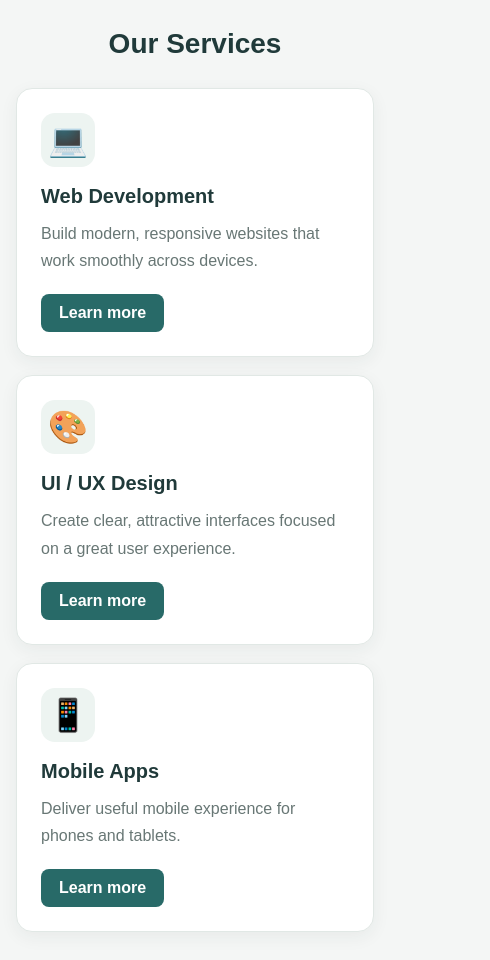
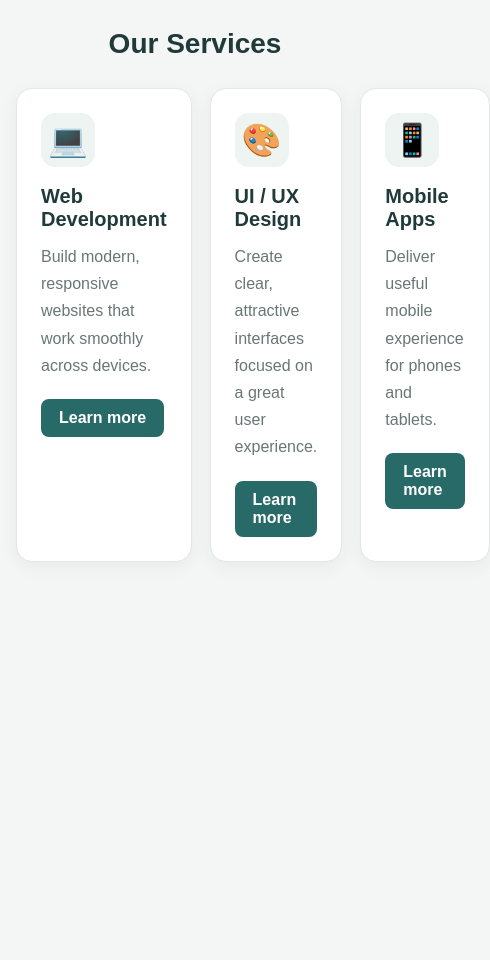
Before and after one commit to sayah0512/Activity-06, a plain HTML site: page index.html in a window 390 px wide. Shown: the whole page, 490 px wide, since content can reach past the window. After the commit the page ends 844 px from the top, so only its background shows below. Drawn offline with Linux system fonts and the light colour scheme.

Commit message:
Update responsive card layouts

```diff
--- a/style.css
+++ b/style.css
@@ -1,4 +1,3 @@
-
 /* Base styles: apply to all screen sizes */
 * {
   box-sizing: border-box;
@@ -26,8 +25,20 @@ h1 {
 
 .card-grid {
   display: grid;
-  grid-template-columns: repeat(3, minmax(0, 1fr));
+  grid-template-columns: repeat(4, minmax(0, 1fr));
   gap: 24px;
+}
+
+.card:first-child {
+  grid-column: 1 / -1;
+}
+
+.card:nth-child(2) {
+  grid-column: 2 / 3;
+}
+
+.card:nth-child(3) {
+  grid-column: 3 / 4;
 }
 
 .card {
@@ -76,12 +87,7 @@ h1 {
   background: #205452;
 }
 
-
-/* MEDIA VIEW 1: Desktop / large screens
-   3 cards in one row (default layout above). */
-
-
-/* MEDIA VIEW 2: Tablet / medium screens */
+/* DESKTOP: Default layout */
 
 /* MEDIA VIEW 2: Tablet / medium screens */
 @media (min-width: 601px) and (max-width: 900px) {
@@ -103,9 +109,6 @@ h1 {
   }
 }
 
-
-
-
 /* MEDIA VIEW 3: Mobile / small screens */
 @media (max-width: 600px) {
   body {
```
